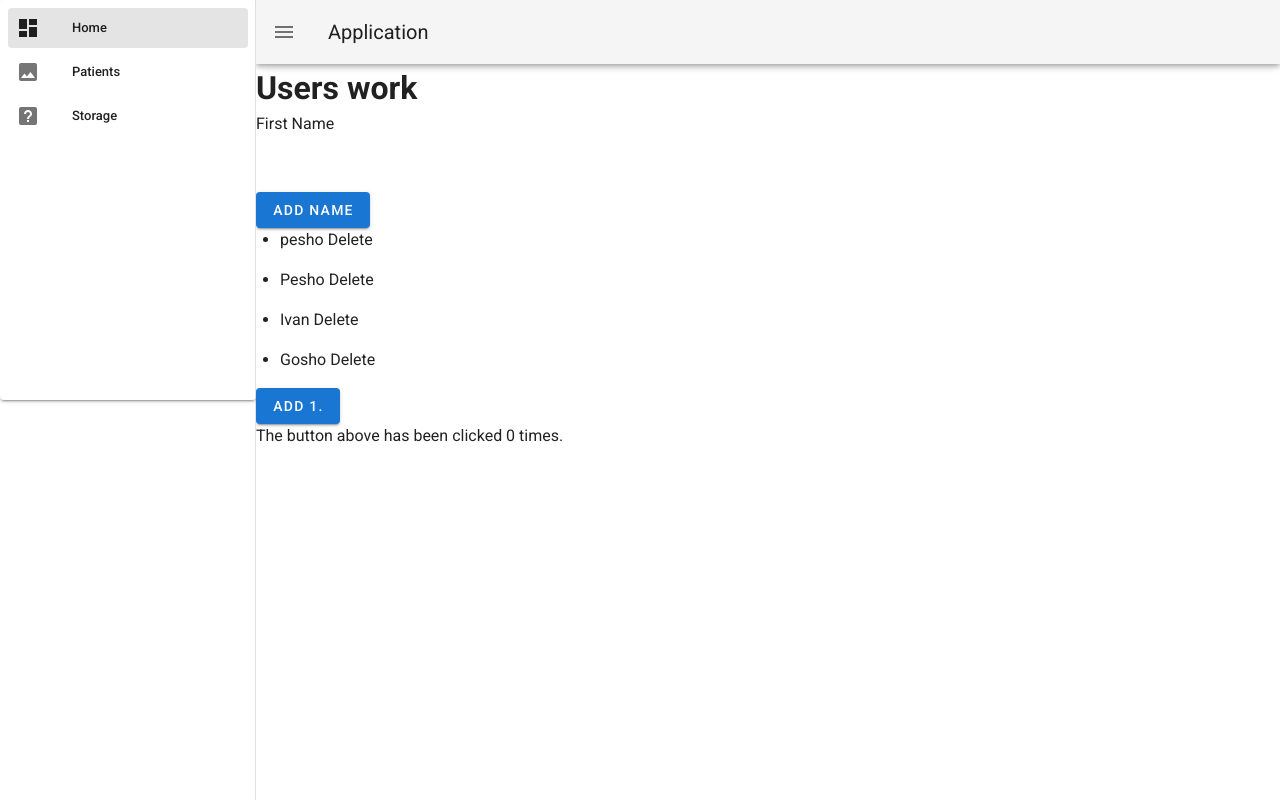
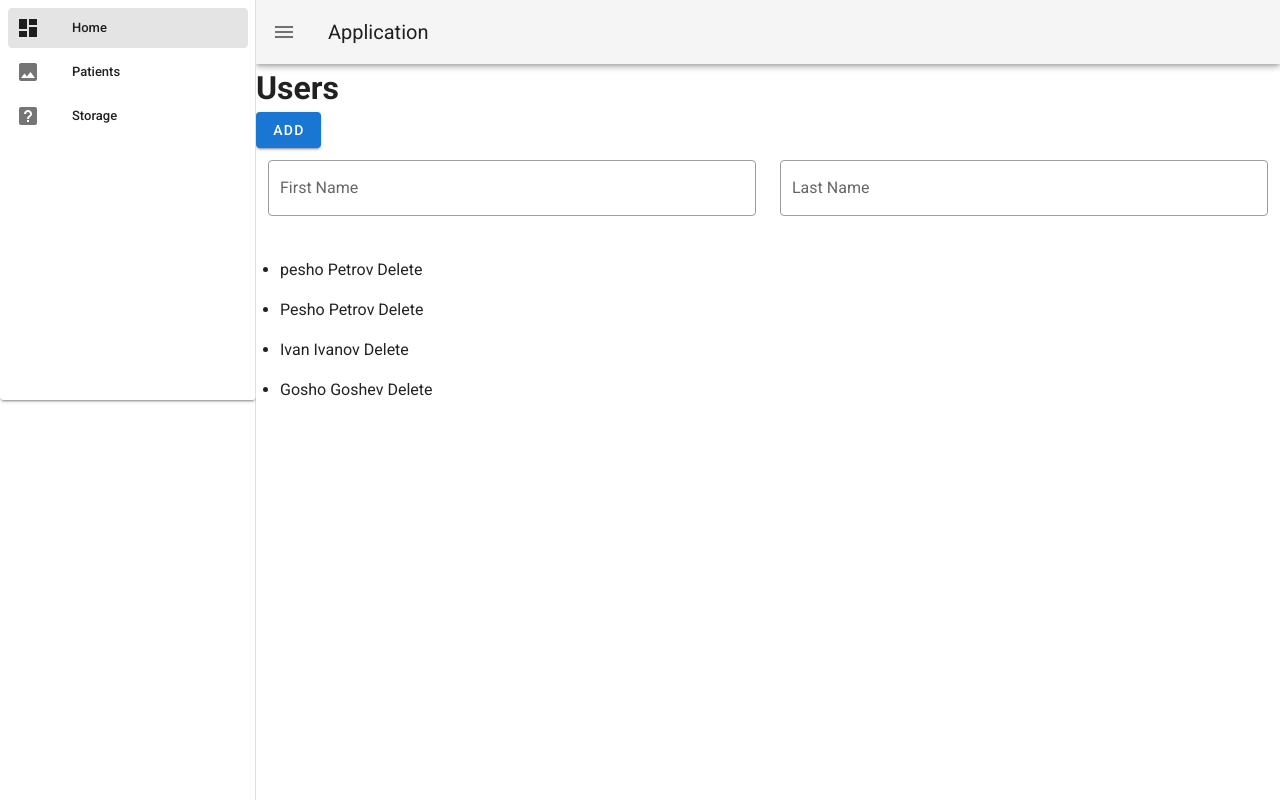
Before and after one commit to Ivelin-uk/demo1, a Vue app: page / in a window 1280 px wide. Built offline with nearby package versions, Linux system fonts and the light colour scheme.

Commit message:
Add button componet

```diff
--- /dev/null
+++ b/src/components/buttons/add.vue
@@ -0,0 +1,20 @@
+<template>
+    <v-btn
+    @click="update"
+    color="primary"
+    elevation="2"
+    >{{btnText}}</v-btn>
+</template>
+
+<script>
+export default ({
+    props:[
+        'btnText',
+    ],
+    methods:{
+        update: function(){
+            this.$emit('update');
+        }
+    }
+})
+</script>
--- a/src/components/input.vue
+++ b/src/components/input.vue
@@ -1,18 +1,30 @@
 <template>
-    <div>
-        <p>First Name</p>
-        <input type="text" v-model="message">
-        <p>{{ message }}</p>
-    </div>
+  <v-form>
+    <v-container>
+      <v-row>
+        <v-col
+          cols="12"
+          sm="6"
+        >
+          <v-text-field
+            v-model="first"
+            label="First Name"
+            filled
+          ></v-text-field>
+        </v-col>
+      </v-row>
+    </v-container>
+  </v-form>
 </template>
-
 <script>
-
-export default ({
-    data() {
-        return{
-            message: '',
-        }
-    },
-})
+  export default {
+    props:[
+      'firstName',
+      'lastName'
+    ],
+    data: () => ({
+      first: 'Pesho',
+      last: '',
+    }),
+  }
 </script>
--- a/src/components/users.vue
+++ b/src/components/users.vue
@@ -1,42 +1,80 @@
 <template>
     <div>
-        <h1>Users {{massega}}</h1>
-        <app-input></app-input>
         <div>
-            <v-btn color="primary" elevation="2" v-on:click="Add">Add Name</v-btn>
+            <h1>Users</h1>
+            <add-button v-on:update="Add" :btn-text="addButtonText"></add-button>
+        </div>
+
+        <div>
+            <template>
+                <v-form>
+                    <v-container>
+                    <v-row>
+                        <v-col
+                        cols="12"
+                        sm="6"
+                        >
+                        <v-text-field
+                            v-model="first"
+                            label="First Name"
+                            outlined
+                        ></v-text-field>
+                        </v-col>
+
+                        <v-col
+                        cols="12"
+                        sm="6"
+                        >
+                        <v-text-field
+                            v-model="last"
+                            label="Last Name"
+                            outlined
+                        ></v-text-field>
+                        </v-col>
+                    </v-row>
+                    </v-container>
+                </v-form>
+            </template>
+        </div>
+
+        <div>
             <ul id="example-1">
-                <li v-for="(item, index) in names" :key="item.firstName" :id="index">
-                    <p><span>{{item.firstName}}</span> <span v-on:click="Delete">Delete</span></p>
+                <li v-for="(item, index) in names" :key="item" :id="index">
+                    <p><span>{{item.firstName}}</span> <span>{{item.lastName}}</span> <span v-on:click="Delete">Delete</span></p>
                 </li>
             </ul>
-            <v-btn color="primary" elevation="2" v-on:click="event">Add 1.</v-btn>
-            <p>The button above has been clicked {{ counter }} times.</p>
         </div>
     </div>
 </template>
 
 <script>
-import input from '@/components/input.vue'
+import addButton from '@/components/buttons/add.vue'
 
 export default ({
     data(){
         return{
-            massega: 'work',
             names: [
-                { firstName: 'pesho' },
-                { firstName: 'Pesho' },
-                { firstName: 'Ivan' },
-                { firstName: 'Gosho' },
+                { firstName: 'pesho' , lastName: 'Petrov'},
+                { firstName: 'Pesho' , lastName: 'Petrov'},
+                { firstName: 'Ivan'  , lastName: 'Ivanov'},
+                { firstName: 'Gosho' , lastName: 'Goshev'},
             ],
-            counter: 0,
+            addButtonText: 'Add',
+            first: '',
+            last: '',
         }
     },
     components: {
-        'app-input': input,
+        'add-button': addButton,
     },
     methods: {
         Add: function() {
-            this.names.push({ firstName: 'pesho2' });
+            console.log(this.first + ' ' + this.last);
+            let firstName = this.first;
+            let lastName = this.last;
+            this.names.push({ firstName: firstName,lastName: lastName});
+            this.first = '';
+            this.last = '';
         },
         Delete: function(event) {
             let id = event.target.parentElement.parentElement.id;
```
